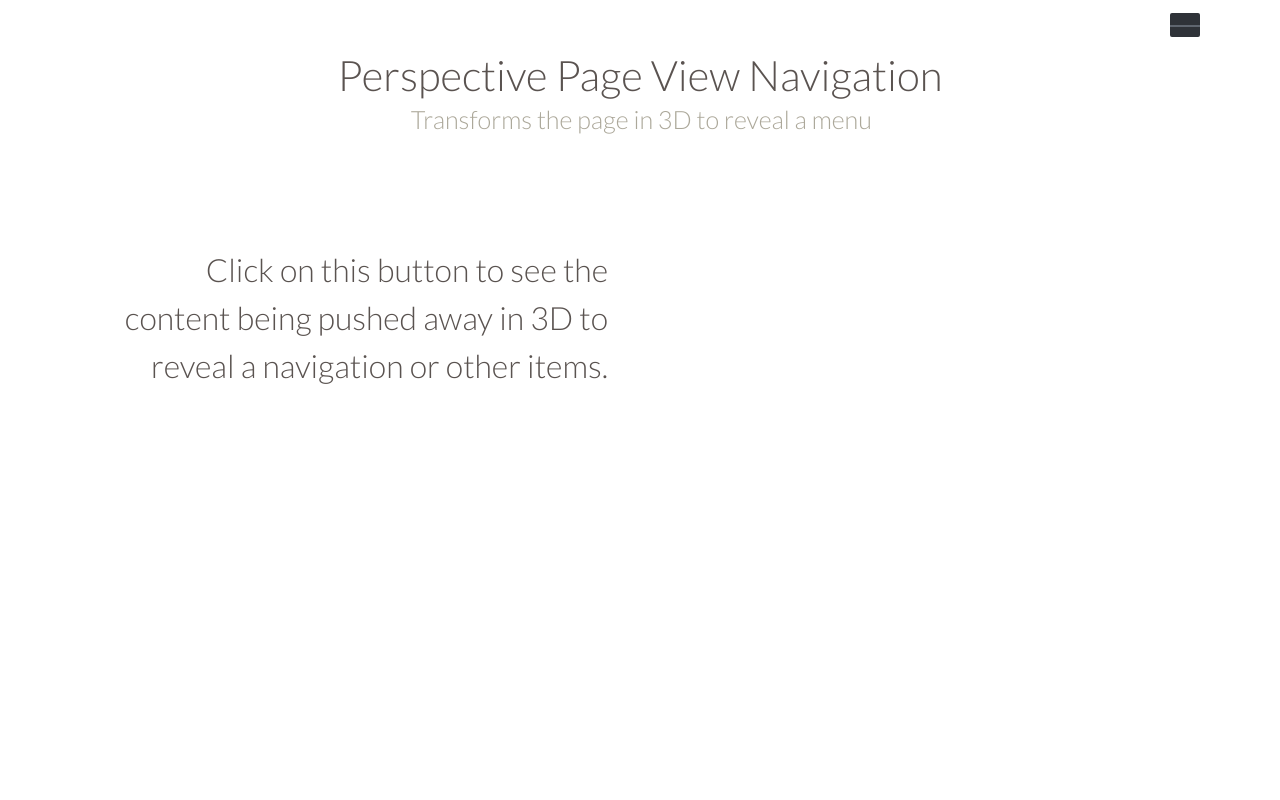
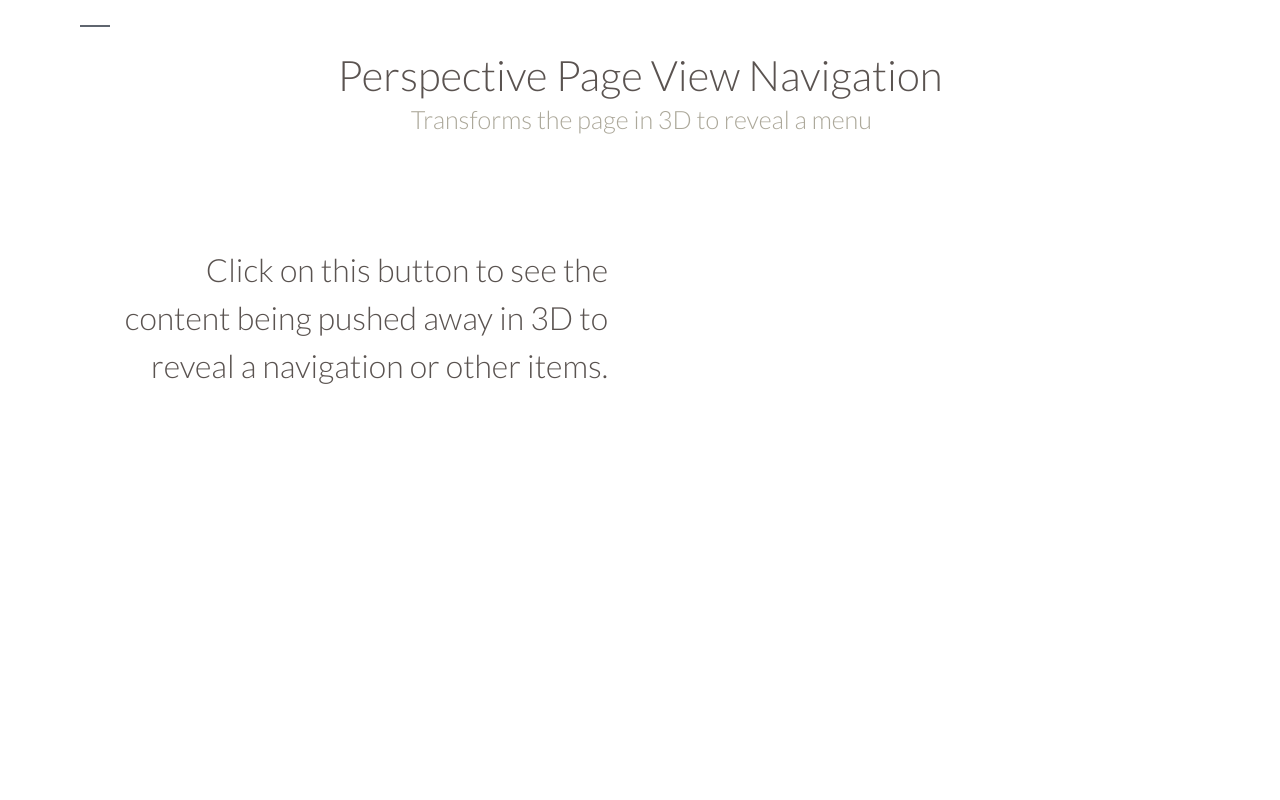
Before and after one commit to ozknightwalker/JcDinPortfolio, a Django app: template app/templates/TestingView.html in a window 1280 px wide. Run offline with Django 3.2, Linux system fonts and the light colour scheme; the template is opened without the code that fills it, so the values that code supplies are empty; some web fonts are replaced.

Commit message:
changed some class

```diff
--- a/static/css/style.css
+++ b/static/css/style.css
@@ -215,7 +215,7 @@ button:active {
 }
 
 .menu__handle {
-    background: #2F3238 none repeat scroll 0% 0%;
+    background: transparent;
     border: medium none;
     width: 30px;
     height: 24px;
@@ -223,7 +223,7 @@ button:active {
     outline: medium none;
     position: absolute;
     top: 3px;
-    right: 70px;
+    left: 70px;
     z-index: 2000;
 }
 
```
